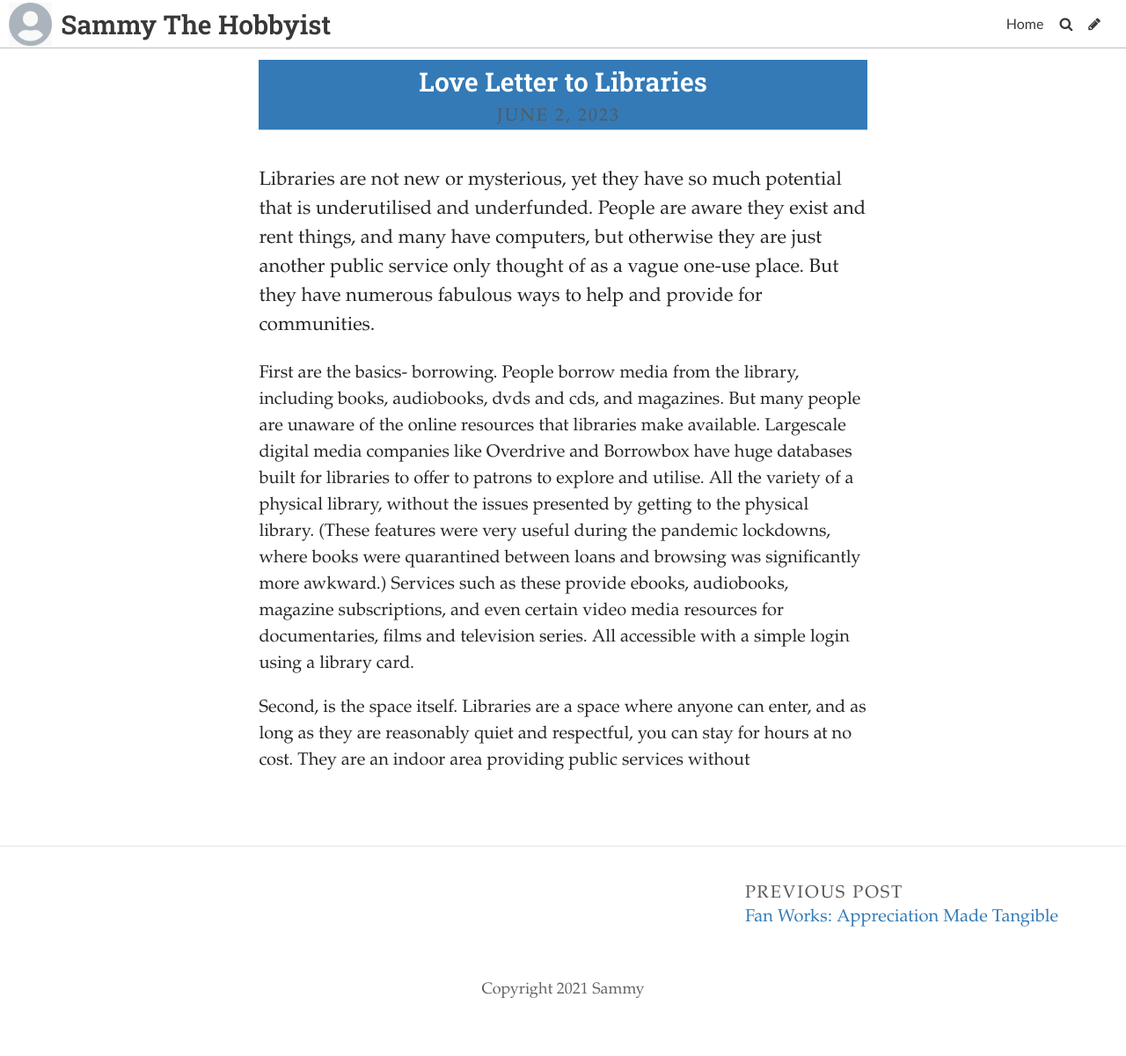
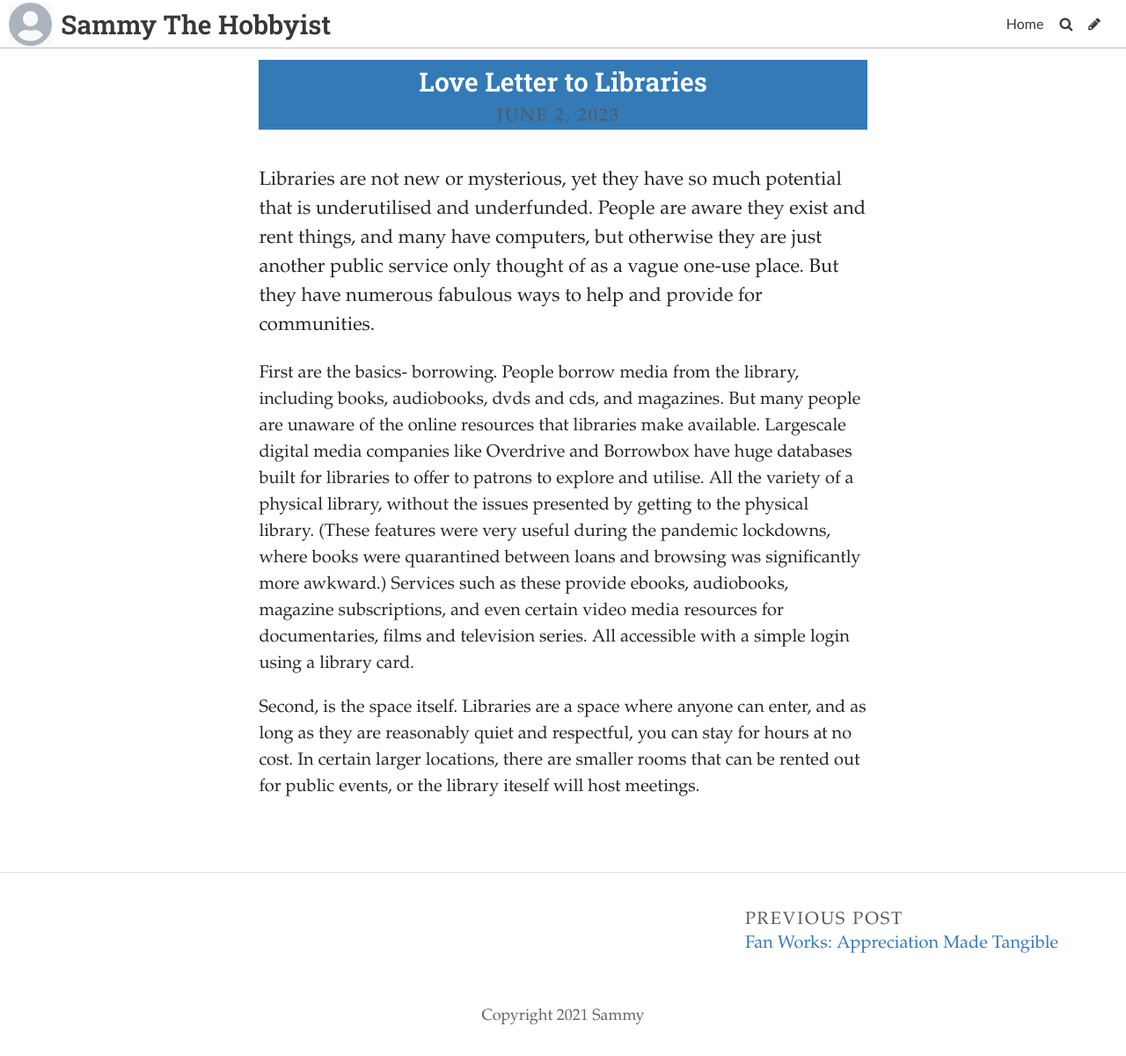
Before and after one commit to SammySpinsAYarn/Blog, a Jekyll site: the page built from _posts/2023-05-23-needs-a-title.md, in a window 1280 px wide. Shown: the whole page at 88% size. Built offline with Jekyll 4.4.1, drawn with Linux system fonts in a browser that asks for light colours; some web fonts are replaced; before the commit the page ends 1170 px from its top, so only the background shows below that.

Commit message:
Update Post “2023-05-23-needs-a-title”

```diff
--- a/_posts/2023-05-23-needs-a-title.md
+++ b/_posts/2023-05-23-needs-a-title.md
@@ -9,4 +9,4 @@ Libraries are not new or mysterious, yet they have so much potential that is und
 
 F﻿irst are the basics- borrowing. People borrow media from the library, including books, audiobooks, dvds and cds, and magazines. But many people are unaware of the online resources that libraries make available. Largescale digital media companies like Overdrive and Borrowbox have huge databases built for libraries to offer to patrons to explore and utilise. All the variety of a physical library, without the issues presented by getting to the physical library. (These features were very useful during the pandemic lockdowns, where books were quarantined between loans and browsing was significantly more awkward.) Services such as these provide ebooks, audiobooks, magazine subscriptions, and even certain video media resources for documentaries, films and television series. All accessible with a simple login using a library card.
 
-S﻿econd, is the space itself. Libraries are a space where anyone can enter, and as long as they are reasonably quiet and respectful, you can stay for hours at no cost. They are an indoor area providing public services without
+S﻿econd, is the space itself. Libraries are a space where anyone can enter, and as long as they are reasonably quiet and respectful, you can stay for hours at no cost. In certain larger locations, there are smaller rooms that can be rented out for public events, or the library iteself will host meetings.
```
